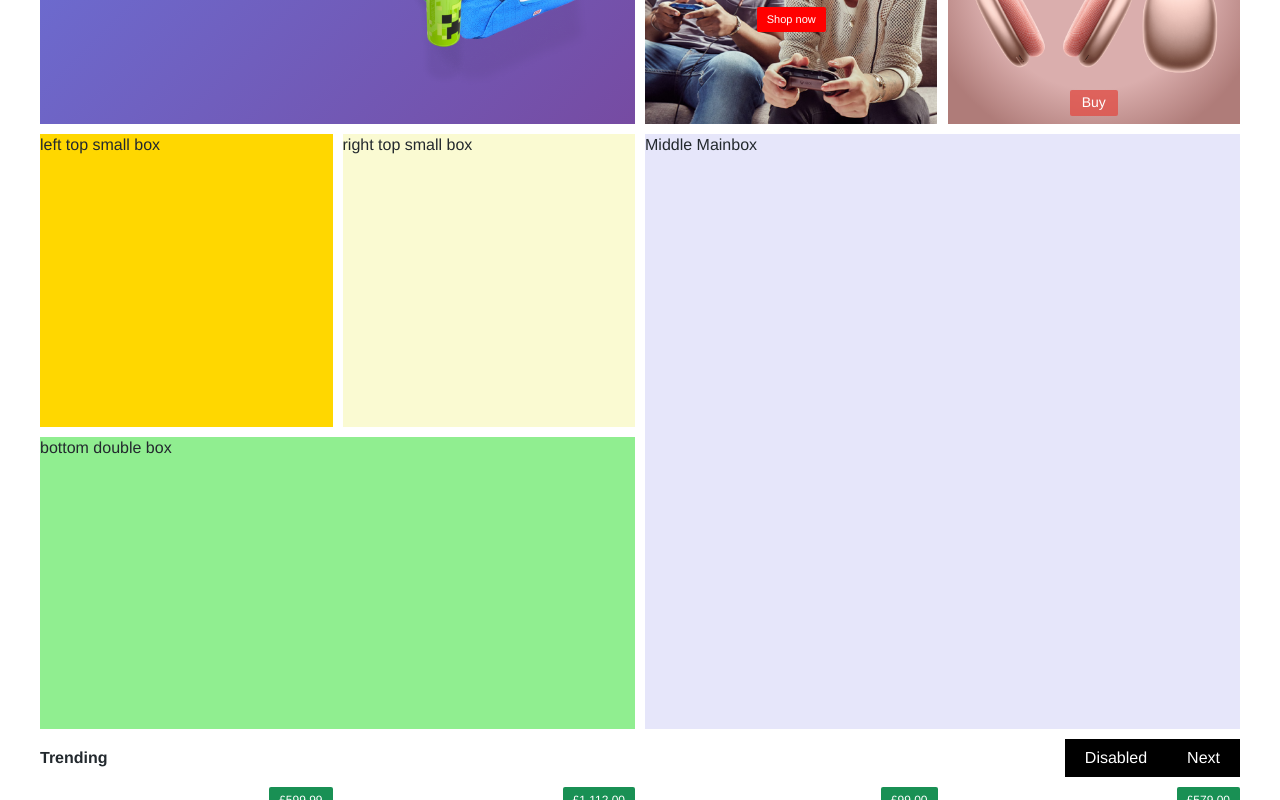
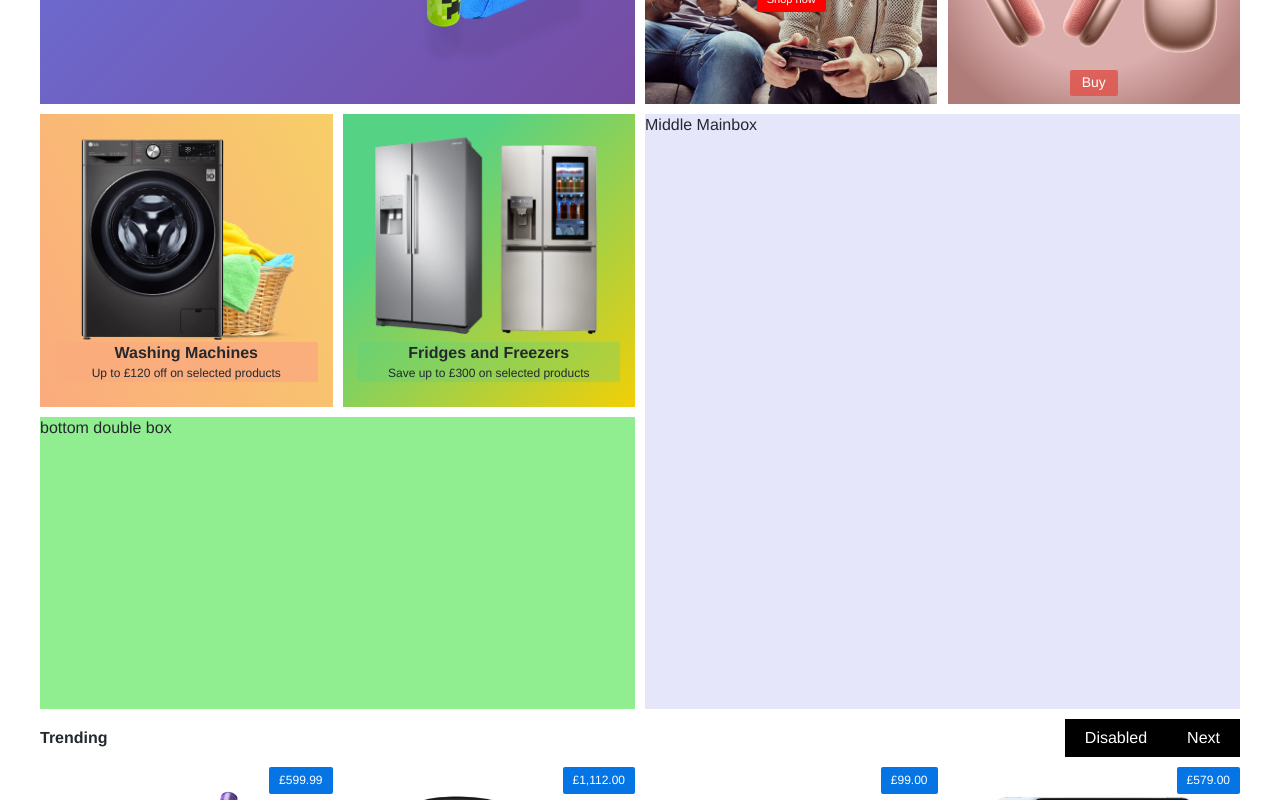
Before and after one commit to cojoclaudiu/squareify, a Next.js app: page / in a window 1280 px wide. Shown: the part 620-1420 px from the top of the page. Built offline with nearby package versions, Linux system fonts and the light colour scheme.

Commit message:
homepage UI changed

```diff
--- /dev/null
+++ b/src/components/Boxes/SecondaryLftSquareBox/SecondaryLftSquareBox.jsx
@@ -0,0 +1,17 @@
+import Link from 'next/link';
+import Image from 'next/image';
+import styles from './SecondaryLftSquareBox.module.css';
+
+export default function SecondaryLftSuqareBox({ image, alt, title, description }) {
+  return (
+    <Link href="/" passHref>
+      <a href="replace" className={styles.smLftTopBox}>
+        <div className={styles.imageContainer}>
+          <Image width={292} height={292} src={image} alt={alt} layout="intrinsic" />
+        </div>
+        <h3 className={styles.secondaryTitle}>{title}</h3>
+        <p className={styles.secondaryDescription}>{description}</p>
+      </a>
+    </Link>
+  );
+}
--- /dev/null
+++ b/src/components/Boxes/SecondaryLftSquareBox/SecondaryLftSquareBox.module.css
@@ -0,0 +1,38 @@
+.smLftTopBox {
+  grid-area: 1 / 1 / 2 / 2;
+  display: grid;
+  grid-template-columns: repeat(7, 1fr);
+  grid-template-rows: repeat(7, 1fr);
+  background-color: #fbab7e;
+  background-image: linear-gradient(62deg, #fbab7e 0%, #f7ce68 100%);
+}
+
+.imageContainer {
+  grid-area: 1 / 1 / 8 /8;
+  width: 29.25rem;
+  height: 29.25rem;
+}
+
+.secondaryTitle {
+  grid-area: 6/1/7/8;
+  align-self: flex-end;
+  border-top-left-radius: 2px;
+  border-top-right-radius: 2px;
+}
+
+.secondaryDescription {
+  grid-area: 7/1/8/8;
+  border-bottom-left-radius: 2px;
+  border-bottom-right-radius: 2px;
+  align-self: flex-start;
+  font-size: 1.2rem;
+}
+
+.secondaryTitle,
+.secondaryDescription {
+  background-color: rgba(251, 172, 126, 0.9);
+  text-align: center;
+  justify-self: center;
+  width: 90%;
+  z-index: 1;
+}
--- /dev/null
+++ b/src/components/Boxes/SecondaryRgtSquareBox/SecondaryRgtSquareBox.jsx
@@ -0,0 +1,17 @@
+import Link from 'next/link';
+import Image from 'next/image';
+import styles from './SecondaryRgtSquareBox.module.css';
+
+export default function SecondaryRgtSquareBox({ image, alt, title, description }) {
+  return (
+    <Link href="/" passHref>
+      <a href="replace" className={styles.smRgtTopBox}>
+        <div className={styles.imageContainer}>
+          <Image width={292} height={292} src={image} alt={alt} layout="intrinsic" />
+        </div>
+        <h3 className={styles.secondaryTitle}>{title}</h3>
+        <p className={styles.secondaryDescription}>{description}</p>
+      </a>
+    </Link>
+  );
+}
--- /dev/null
+++ b/src/components/Boxes/SecondaryRgtSquareBox/SecondaryRgtSquareBox.module.css
@@ -0,0 +1,38 @@
+.smRgtTopBox {
+  grid-area: 1 / 2 / 2 /3;
+  display: grid;
+  grid-template-columns: repeat(7, 1fr);
+  grid-template-rows: repeat(7, 1fr);
+  background-color: #f2cf07;
+  background-image: linear-gradient(315deg, #f2cf07 0%, #55d284 74%);
+}
+
+.imageContainer {
+  grid-area: 1 / 1 / 8 /8;
+  width: 29.25rem;
+  height: 29.25rem;
+}
+
+.secondaryTitle {
+  grid-area: 6/1/7/8;
+  align-self: flex-end;
+  border-top-left-radius: 2px;
+  border-top-right-radius: 2px;
+}
+
+.secondaryDescription {
+  grid-area: 7/1/8/8;
+  border-bottom-left-radius: 2px;
+  border-bottom-right-radius: 2px;
+  align-self: flex-start;
+  font-size: 1.2rem;
+}
+
+.secondaryTitle,
+.secondaryDescription {
+  background-color: rgba(85, 210, 133, 0.3);
+  text-align: center;
+  justify-self: center;
+  width: 90%;
+  z-index: 1;
+}
--- a/src/components/ui/HomeMiddleBox/HomeMiddleBox.jsx
+++ b/src/components/ui/HomeMiddleBox/HomeMiddleBox.jsx
@@ -1,4 +1,9 @@
 import Link from 'next/link';
+import SecondaryLftSuqareBox from '../../Boxes/SecondaryLftSquareBox/SecondaryLftSquareBox';
+import SecondaryRgtSquareBox from '../../Boxes/SecondaryRgtSquareBox/SecondaryRgtSquareBox';
+
+import WashingMachine from '../../../../public/images/washing-machine-laundry.png';
+import Fridge from '../../../../public/images/fridge-freezers.png';
 import styles from './HomeMiddleBox.module.css';
 
 export default function HomeMiddleBox() {
@@ -9,16 +14,21 @@ export default function HomeMiddleBox() {
           <div>Middle Mainbox</div>
         </a>
       </Link>
-      <Link href="/" passHref>
-        <a href="replace" className={styles.smLftTopBox}>
-          <div>left top small box</div>
-        </a>
-      </Link>
-      <Link href="/" passHref>
-        <a href="replace" className={styles.smRgtTopBox}>
-          <div>right top small box</div>
-        </a>
-      </Link>
+
+      <SecondaryLftSuqareBox
+        image={WashingMachine}
+        title="Washing Machines"
+        alt="Washing Machine and laundry basket"
+        description="Up to £120 off on selected products"
+      />
+
+      <SecondaryRgtSquareBox
+        image={Fridge}
+        title="Fridges and Freezers"
+        alt="Fridges and Freezers"
+        description="Save up to £300 on selected products"
+      />
+
       <Link href="/" passHref>
         <a href="replace" className={styles.btmDoubleBox}>
           <div>bottom double box</div>
--- a/src/components/ui/HomeMiddleBox/HomeMiddleBox.module.css
+++ b/src/components/ui/HomeMiddleBox/HomeMiddleBox.module.css
@@ -1,16 +1,6 @@
 .mainBox {
   grid-area: 1 / 5 / span 2 / 3;
   background-color: lavender;
-}
-
-.smLftTopBox {
-  grid-area: 1 / 1 / 2 / 2;
-  background-color: gold;
-}
-
-.smRgtTopBox {
-  grid-area: 1 / 2 / 2 /3;
-  background-color: lightgoldenrodyellow;
 }
 
 .btmDoubleBox {
--- a/src/components/ui/Item/Item.module.css
+++ b/src/components/ui/Item/Item.module.css
@@ -38,7 +38,7 @@
 
 .itemTitle,
 .itemPrice {
-  background-color: rgba(0, 132, 66, 0.9);
+  background-color: #0575e6;
   color: white;
   text-align: center;
   border-radius: 2px;
--- a/src/components/ui/Logo/Logo.module.css
+++ b/src/components/ui/Logo/Logo.module.css
@@ -2,10 +2,9 @@
   display: flex;
   align-items: center;
   justify-items: center;
-  background-color: var(--mainColor);
-  width: fit-content;
-  height: fit-content;
-  padding: 5px 15px;
-  border-radius: 2px;
-  color: rgba(255, 255, 255, 0.98);
+  font-size: 5rem;
+  background: -webkit-linear-gradient(360deg, #0575e6, #00f260);
+  -webkit-background-clip: text;
+  -webkit-text-fill-color: transparent;
 }
+/* linear-gradient(to right, #0575e6, #00f260) */
--- a/src/components/ui/Navigation/Navigation.module.css
+++ b/src/components/ui/Navigation/Navigation.module.css
@@ -1,7 +1,7 @@
 .navContainer {
   justify-self: center;
-  margin: var(--marginNormal) 0;
+  margin-bottom: var(--marginNormal);
   background: var(--navColor);
-  height: 55px;
+  height: 45px;
   width: 100%;
 }
--- a/src/styles/globalVariables.css
+++ b/src/styles/globalVariables.css
@@ -5,8 +5,8 @@
   --squareBox: calc((var(--appWidth) / 4 - var(--gap)) + var(--gap) / 4);
 
   /* Colors Homepage */
-  --navColor: var(--mainColor);
-  --mainColor: #f01e1f;
+  --navColor: var(--mainGradient);
+  --mainGradient: linear-gradient(-90deg, #0575e6, #00f260);
   --textColor: #23292e;
 
   --secondaryColor: #fed2d1;
```
Also changed, not shown: public/images/fridge-freezers.png (added), public/images/washing-machine-laundry.png (added).
